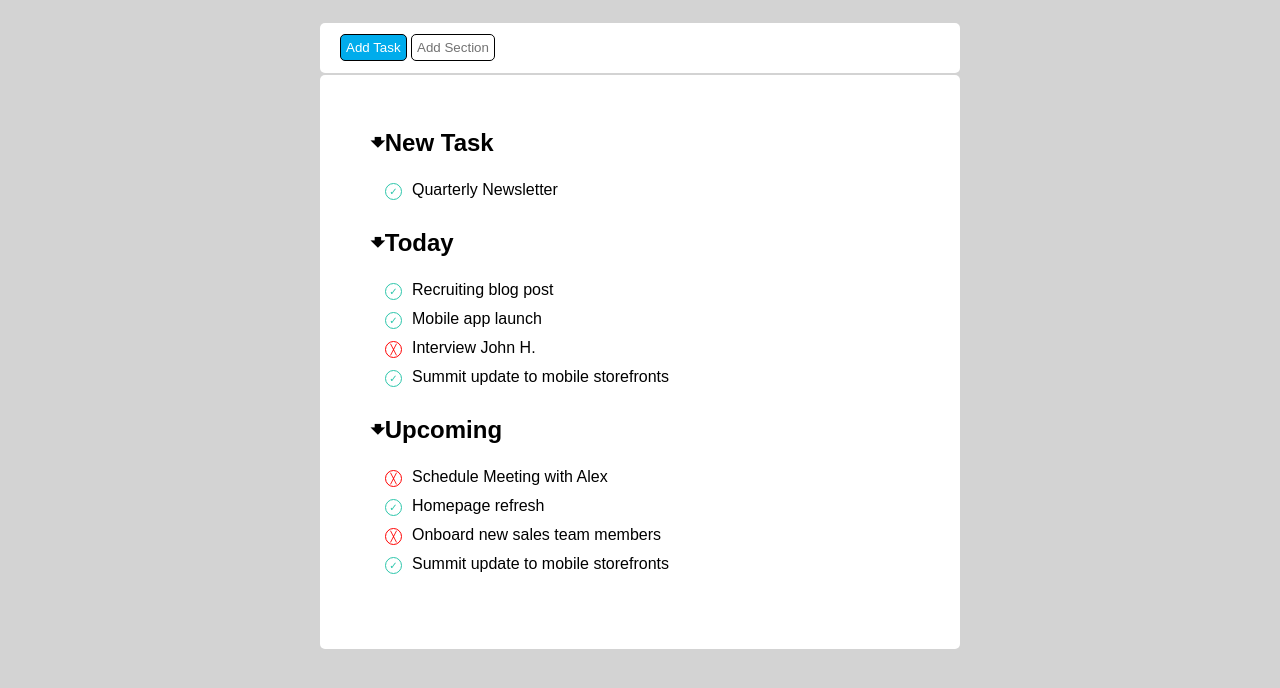
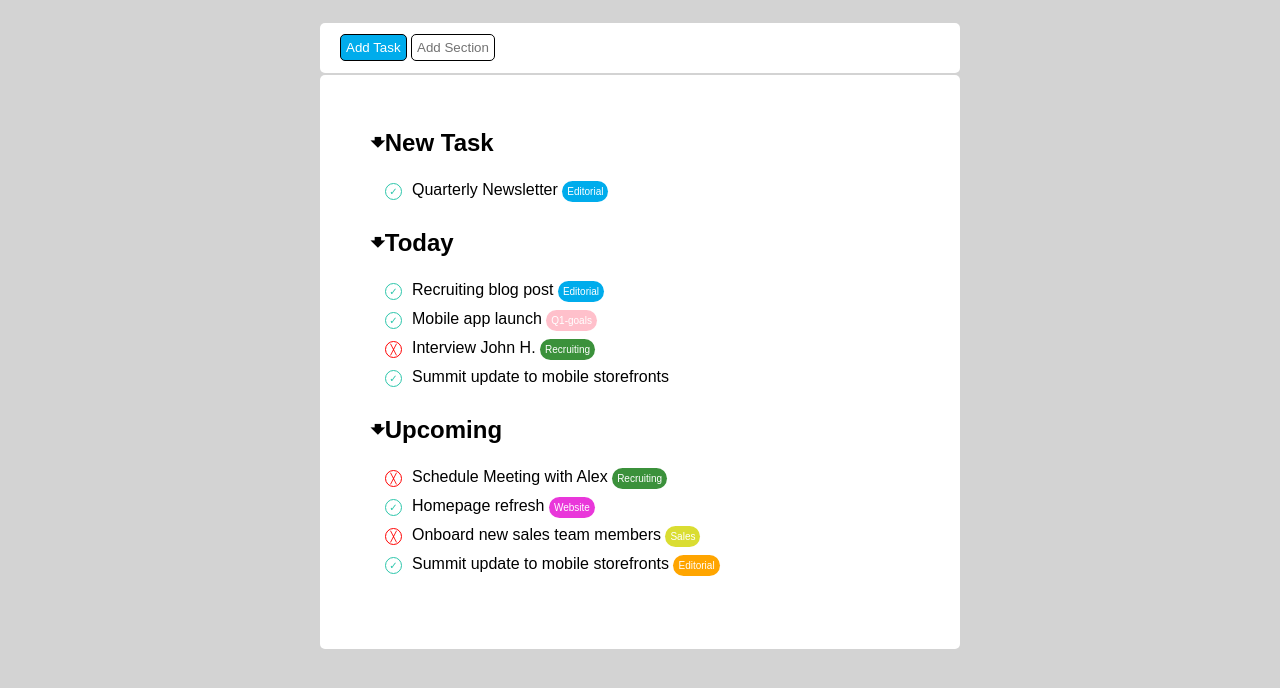
Before and after one commit to FrancescoMinichiello/html-css-toboolist, a plain HTML site: page index.html in a window 1280 px wide. Shown: the part 82-770 px from the top of the page. Drawn offline with Linux system fonts and the light colour scheme.

Commit message:
Esercizio finito - senza bonus

```diff
--- a/index.html
+++ b/index.html
@@ -17,46 +17,56 @@
 
     </header>
     <!--Aggiungi obbiettivo-->
-
-
     <div class="add-task">
         <button class="button button-add-task">Add Task</button>
         <button class="button button-add-section">Add Section</button>
     </div>
     <div class="container">
+        <!--Nuovi obbiettivi-->
         <h2>&#129083;New Task</h2>
         <ul>
             <li><span class="circle checked">Quarterly Newsletter</span>
+                <span class="circle-list heavenly-color">Editorial</span>
             </li>
         </ul>
+        <!--Obbiettivi di oggi-->
         <h2>&#129083;Today</h2>
         <ul>
             <li>
                 <span class="circle checked">Recruiting blog post</span>
+                <span class="circle-list heavenly-color">Editorial</span>
             </li>
             <li>
                 <span class="circle checked">Mobile app launch</span>
+                <span class="circle-list pink-color">Q1-goals</span>
             </li>
             <li>
                 <span class="circle delete">Interview John H.</span>
+                <span class="circle-list green-color">Recruiting</span>
             </li>
             <li>
                 <span class="circle checked">Summit update to mobile storefronts</span>
+                <span class="circle-list color-orange">Mobile</span>
             </li>
         </ul>
+        <!--Obbiettivi imminenti-->
         <h2>&#129083;Upcoming</h2>
         <ul>
             <li>
                 <span class="circle delete">Schedule Meeting with Alex</span>
+                <span class="circle-list green-color">Recruiting</span>
             </li>
             <li>
                 <span class="circle checked">Homepage refresh</span>
+                <span class="circle-list purple-color">Website</span>
             </li>
             <li>
                 <span class="circle delete">Onboard new sales team members</span>
+                <span class="circle-list yellow-color">Sales</span>
             </li>
             <li>
                 <span class="circle checked">Summit update to mobile storefronts</span>
+                <span class="circle-list orange-color">Editorial</span>
             </li>
         </ul>
     </div>
--- a/style.css
+++ b/style.css
@@ -101,3 +101,36 @@ li .circle.delete::before {
     border: 1px solid #ff0000;
     color: #ff0000;
 }
+
+.circle-list {
+    border-radius: 50px;
+    font-size: 10px;
+    padding: 5px;
+    color: white;
+}
+
+/*Color of list*/
+
+.pink-color {
+    background-color: pink;
+}
+
+.heavenly-color {
+    background-color: #00ACEC;
+}
+
+.green-color {
+    background-color: rgb(59, 145, 59);
+}
+
+.orange-color {
+    background-color: orange;
+}
+
+.purple-color {
+    background-color: rgb(233, 55, 218);
+}
+
+.yellow-color {
+    background-color: rgb(218, 221, 50);
+}
```
